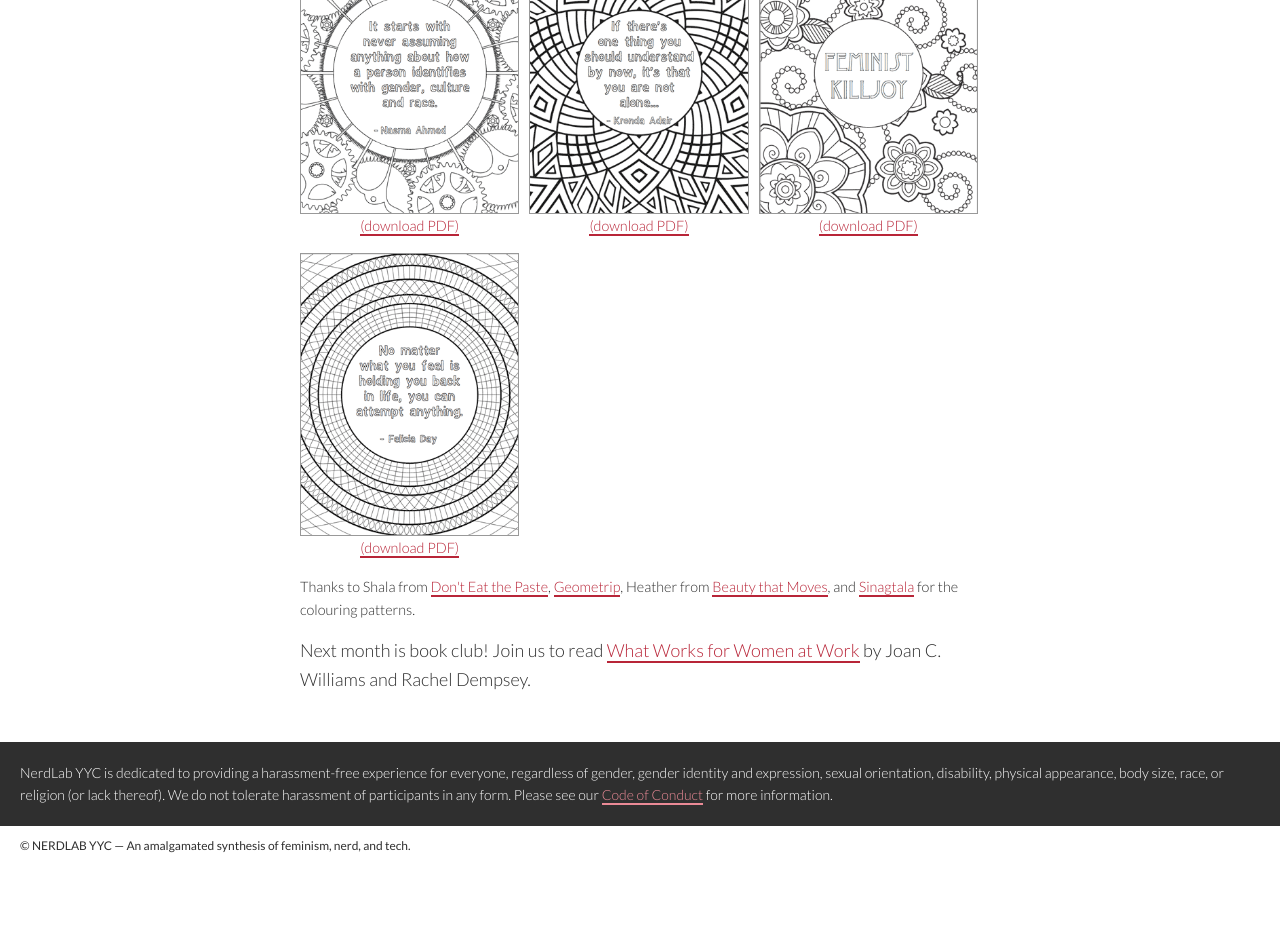
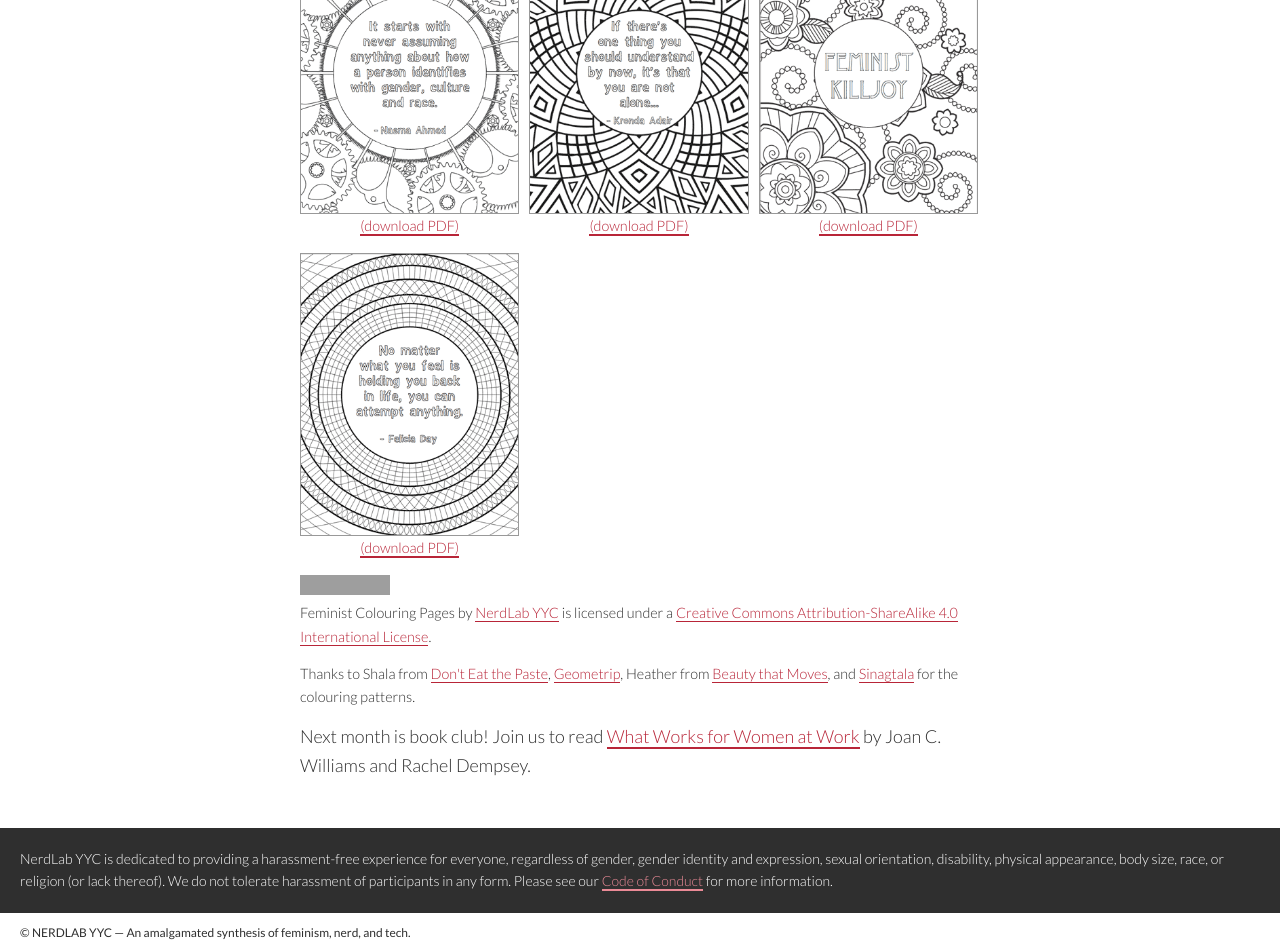
Before and after one commit to nerdlabyyc/nerdlabyyc.github.io, a Jekyll site: the page built from _posts/2015-11-02-free-printable-feminist-colouring-pages.md, in a window 1280 px wide. Shown: the part 1948-2900 px from the top of the page. Built offline with Jekyll 4.4.1, drawn with Linux system fonts in a browser that asks for light colours; nearby versions of some CDN libraries; some web fonts are replaced; before the commit the page ends 2813 px from its top, so only the background shows below that; grey boxes are pictures that could not be loaded.

Commit message:
Add CC license to feminist colouring pages

```diff
--- a/_posts/2015-11-02-free-printable-feminist-colouring-pages.md
+++ b/_posts/2015-11-02-free-printable-feminist-colouring-pages.md
@@ -87,6 +87,10 @@ You can download the colouring pages individually below or download the [entire
 	</li>
 </ul>
 
-<p class="small-text">Thanks to Shala from <a href="http://www.donteatthepaste.com/">Don't Eat the Paste</a>, <a href="http://geometrip.com/">Geometrip</a>, Heather from <a href="http://beautythatmoves.typepad.com/">Beauty that Moves</a>, and <a href="http://sinagtala.deviantart.com/">Sinagtala</a> for the colouring patterns.</p>
+<div class="small-text footnote-wrapper">
+<p><a rel="license" href="http://creativecommons.org/licenses/by-sa/4.0/" class="cc-license"><img alt="Creative Commons License" style="border-width:0" src="https://i.creativecommons.org/l/by-sa/4.0/88x31.png" /></a><br /><span xmlns:dct="http://purl.org/dc/terms/" href="http://purl.org/dc/dcmitype/StillImage" property="dct:title" rel="dct:type">Feminist Colouring Pages</span> by <a xmlns:cc="http://creativecommons.org/ns#" href="http://nerdlabyyc.com" property="cc:attributionName" rel="cc:attributionURL">NerdLab YYC</a> is licensed under a <a rel="license" href="http://creativecommons.org/licenses/by-sa/4.0/">Creative Commons Attribution-ShareAlike 4.0 International License</a>.</p>
+
+<p>Thanks to Shala from <a href="http://www.donteatthepaste.com/">Don't Eat the Paste</a>, <a href="http://geometrip.com/">Geometrip</a>, Heather from <a href="http://beautythatmoves.typepad.com/">Beauty that Moves</a>, and <a href="http://sinagtala.deviantart.com/">Sinagtala</a> for the colouring patterns.</p>
+</div>
 
 Next month is book club! Join us to read [What Works for Women at Work](https://www.goodreads.com/book/show/17920210-what-works-for-women-at-work) by Joan C. Williams and Rachel Dempsey.
--- a/_sass/_base.scss
+++ b/_sass/_base.scss
@@ -412,3 +412,13 @@ html, body {
     margin-bottom: 1rem;
 
 }
+
+.footnote-wrapper {
+}
+
+.footnote-wrapper a {
+    border-width:1px;
+}
+.cc-license {
+    border:none;
+}
```
Also changed, not shown: 1 other file.
